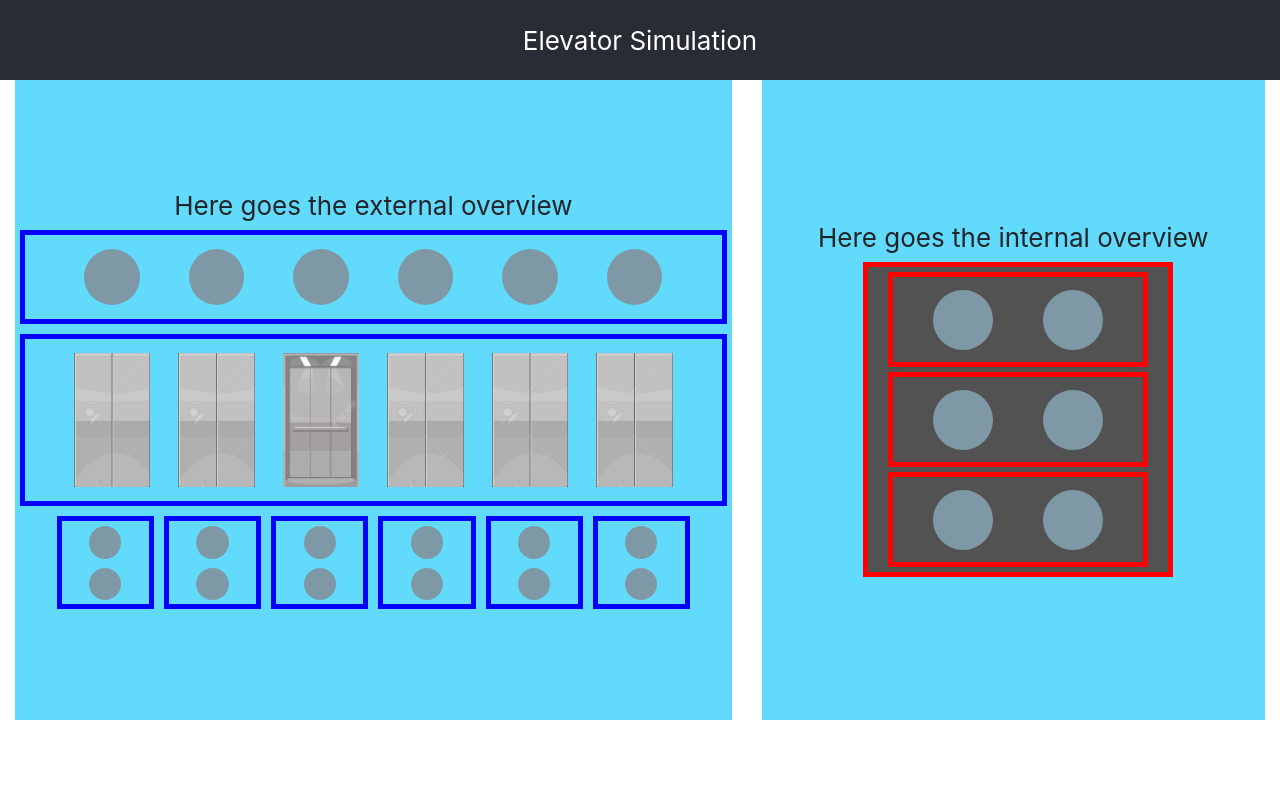
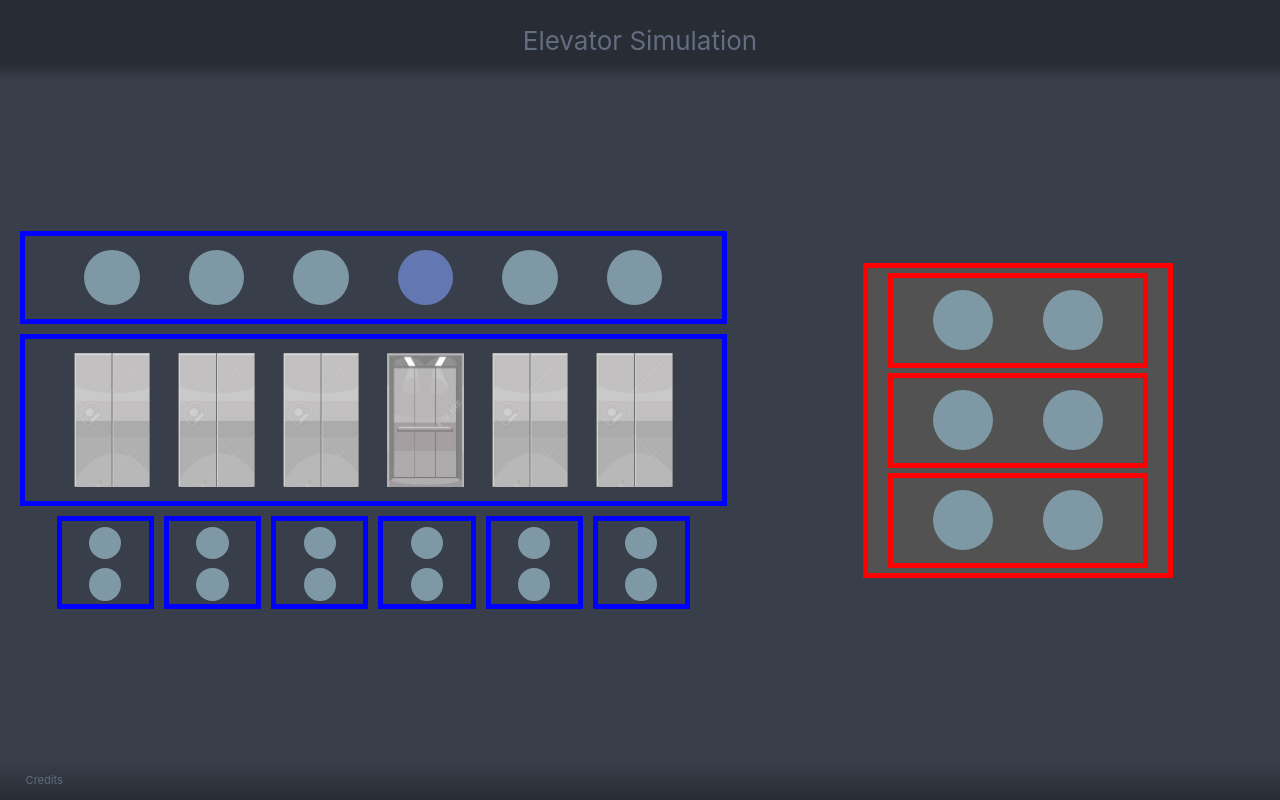
Before and after one commit to fmonze/ElevatorSimulation, a React (Create React App) app: page / in a window 1280 px wide. Built offline with nearby package versions, Linux system fonts and the light colour scheme.

Commit message:
parent can send his state as props to child and handled refs access within a component

```diff
--- a/src/App.css
+++ b/src/App.css
@@ -3,24 +3,36 @@
 }
 
 .App-header {
-  background-color: #282c34;
+  background-image: linear-gradient(#282c34 80%, #393F4A);
   min-height: 10vh;
   display: flex;
   flex-direction: column;
   align-items: center;
   justify-content: center;
   font-size: calc(10px + 2vmin);
-  color: white;
+  color: #636D80;
 }
 
 .App-body {
+  background-color: #393F4A;
   display: flex;
   flex-direction: column;
   align-items: center;
   justify-content: center;
   font-size: calc(10px + 2vmin);
   text-align: center;
-  min-height: 80vh;
+  min-height: 85vh;
+}
+.App-footer {
+  background-image: linear-gradient(#393F4A, #282c34);
+  display: flex;
+  flex-direction: column;
+  justify-content: center;
+  font-size: calc(3px + 1vmin);
+  text-align: left;
+  min-height: 5vh;
+  padding-left: 2vw;
+  color: #636D80;
 }
 
 .Elevator-img {
@@ -99,9 +111,6 @@
   justify-content: center;
   max-width: 80%;
   max-height: 80%;
-  padding-top: 5%;
-  padding-bottom: 5%;
-  padding-left: 10%;
-  padding-right: 10%;
+  padding: 5% 10%;
 
 }
--- a/src/App.js
+++ b/src/App.js
@@ -11,8 +11,12 @@ class App extends Component {
     constructor(props) {
         super(props);
         // Set initial state
-        // todo: this.state = { elevatorPosition: 3; elevatorDirection: UP/1; elevator}
-
+        this.state = {
+            elevatorPosition: 3,
+            elevatorDirection: 1, // default direction is UP (1)
+            pendingCalls: [],
+            callsToCollect: [],
+        };
     }
 
     render() {
@@ -25,7 +29,7 @@ class App extends Component {
           <div className="container-fluid">
             <div className="row row-eq-height">
               <div className="col-sm-7">
-                <Extern/>
+                <Extern externData={this.state}/>
               </div>
               <div className="col-sm-5">
                 <Intern/>
@@ -33,6 +37,9 @@ class App extends Component {
             </div>
           </div>
         </body>
+        <footer className="App-footer">
+          Credits
+        </footer>
       </div>
     );
   }
--- a/src/ElevatorAnimation.js
+++ b/src/ElevatorAnimation.js
@@ -13,8 +13,8 @@ class ElevatorAnimation extends Component {
             <header style={divStyle}>
                 <img id="0" src={closedLift} className="Elevator-img" />
                 <img id="1" src={closedLift} className="Elevator-img" />
-                <img id="2" src={openLift} className="Elevator-img" />
-                <img id="3" src={closedLift} className="Elevator-img" />
+                <img id="2" src={closedLift} className="Elevator-img" />
+                <img id="3" src={openLift} className="Elevator-img" />
                 <img id="4" src={closedLift} className="Elevator-img" />
                 <img id="5" src={closedLift} className="Elevator-img" />
 
--- a/src/ElevatorLocation.js
+++ b/src/ElevatorLocation.js
@@ -11,8 +11,21 @@ class ElevatorLocation extends Component {
 
     constructor(props) {
         super(props);
+        // todo: remove since only for debug purposes
         this.toggle = false;
     }
+
+    // todo: set current location quando cambia ad es on change
+    setCurrentLocation(floor) {
+        // Switch off previous floor
+        //... .style.opacity = 0;
+
+        // Switch on current floor
+        this.refs['highlighted' + floor].style.opacity = 0.5;
+        //todo update lo stato dell'app:
+        // this.setState({elevatorPosition: floor});
+    }
+
     handleClick = (e) => {
         this.toggle = !this.toggle; // in realtà si spegne solo quando è stata servita la chiamata, perché una volta acceso, resta acceso
         e.target.style.opacity = (this.toggle ? 1 : 0)/2; // todo: c'è un modo più elegnate con set() ?
@@ -21,20 +34,24 @@ class ElevatorLocation extends Component {
     render() {
         return (
             <header style={divStyle}>
-                <img id="10" src={floor} className="Floor-Button" />
-                <img id="11" ref="highlighted1" src={currentFloor} className="Highlighted-Floor-Button" onClick={this.handleClick.bind(this)}/>
-                <img id="20" src={floor} className="Floor-Button" />
-                <img id="22" ref="highlighted2" src={currentFloor} className="Highlighted-Floor-Button" onClick={this.handleClick.bind(this)}/>
-                <img id="30" src={floor} className="Floor-Button" />
-                <img id="31" ref="highlighted3" src={currentFloor} className="Highlighted-Floor-Button" onClick={this.handleClick.bind(this)}/>
-                <img id="40" src={floor} className="Floor-Button" />
-                <img id="41" ref="highlighted4" src={currentFloor} className="Highlighted-Floor-Button" onClick={this.handleClick.bind(this)}/>
-                <img id="50" src={floor} className="Floor-Button" />
-                <img id="51" ref="highlighted5" src={currentFloor} className="Highlighted-Floor-Button" onClick={this.handleClick.bind(this)}/>
-                <img id="60" src={floor} className="Floor-Button" />
-                <img id="61" ref="highlighted6" src={currentFloor} className="Highlighted-Floor-Button" onClick={this.handleClick.bind(this)}/>
+                <img src={floor} className="Floor-Button" />
+                <img id="0" ref="highlighted0" src={currentFloor} className="Highlighted-Floor-Button" onClick={this.handleClick.bind(this)}/>
+                <img src={floor} className="Floor-Button" />
+                <img id="1" ref="highlighted1" src={currentFloor} className="Highlighted-Floor-Button" onClick={this.handleClick.bind(this)}/>
+                <img src={floor} className="Floor-Button" />
+                <img id="2" ref="highlighted2" src={currentFloor} className="Highlighted-Floor-Button" onClick={this.handleClick.bind(this)}/>
+                <img src={floor} className="Floor-Button" />
+                <img id="3" ref="highlighted3" src={currentFloor} className="Highlighted-Floor-Button" onClick={this.handleClick.bind(this)}/>
+                <img src={floor} className="Floor-Button" />
+                <img id="4" ref="highlighted4" src={currentFloor} className="Highlighted-Floor-Button" onClick={this.handleClick.bind(this)}/>
+                <img src={floor} className="Floor-Button" />
+                <img id="5" ref="highlighted5" src={currentFloor} className="Highlighted-Floor-Button" onClick={this.handleClick.bind(this)}/>
             </header>
         );
+    }
+
+    componentDidMount() {
+        this.setCurrentLocation(this.props.locationData.elevatorPosition)
     }
 }
 
--- a/src/Extern.js
+++ b/src/Extern.js
@@ -4,13 +4,17 @@ import ElevatorAnimation from './ElevatorAnimation';
 import ElevatorCommands from './ElevatorCommands';
 
 class Extern extends Component {
+
+    constructor(props) {
+        super(props);
+    }
+
     render() {
         return (
-            <header className="App-body"r>
-                Here goes the external overview
-                <ElevatorLocation/>
-                <ElevatorAnimation/>
-                <ElevatorCommands/>
+            <header className="App-body">
+                <ElevatorLocation locationData={this.props.externData}/>
+                <ElevatorAnimation animationData={this.props.externData}/>
+                <ElevatorCommands commandsData={this.props.externData}/>
             </header>
         );
     }
--- a/src/Intern.js
+++ b/src/Intern.js
@@ -5,7 +5,6 @@ class Intern extends Component {
     render() {
         return (
             <header className="App-body">
-                Here goes the internal overview
                 <InternPanel/>
             </header>
         );
--- a/src/index.css
+++ b/src/index.css
@@ -1,8 +1,4 @@
-header {
-  background-color: #61dafb;
-}
 body {
-  background-color: aquamarine;
   margin: 0;
   padding: 0;
   font-family: -apple-system, BlinkMacSystemFont, "Segoe UI", "Roboto", "Oxygen",
@@ -16,3 +12,7 @@ code {
   font-family: source-code-pro, Menlo, Monaco, Consolas, "Courier New",
     monospace;
 }
+
+html {
+  min-height: 100vh;
+}
```
